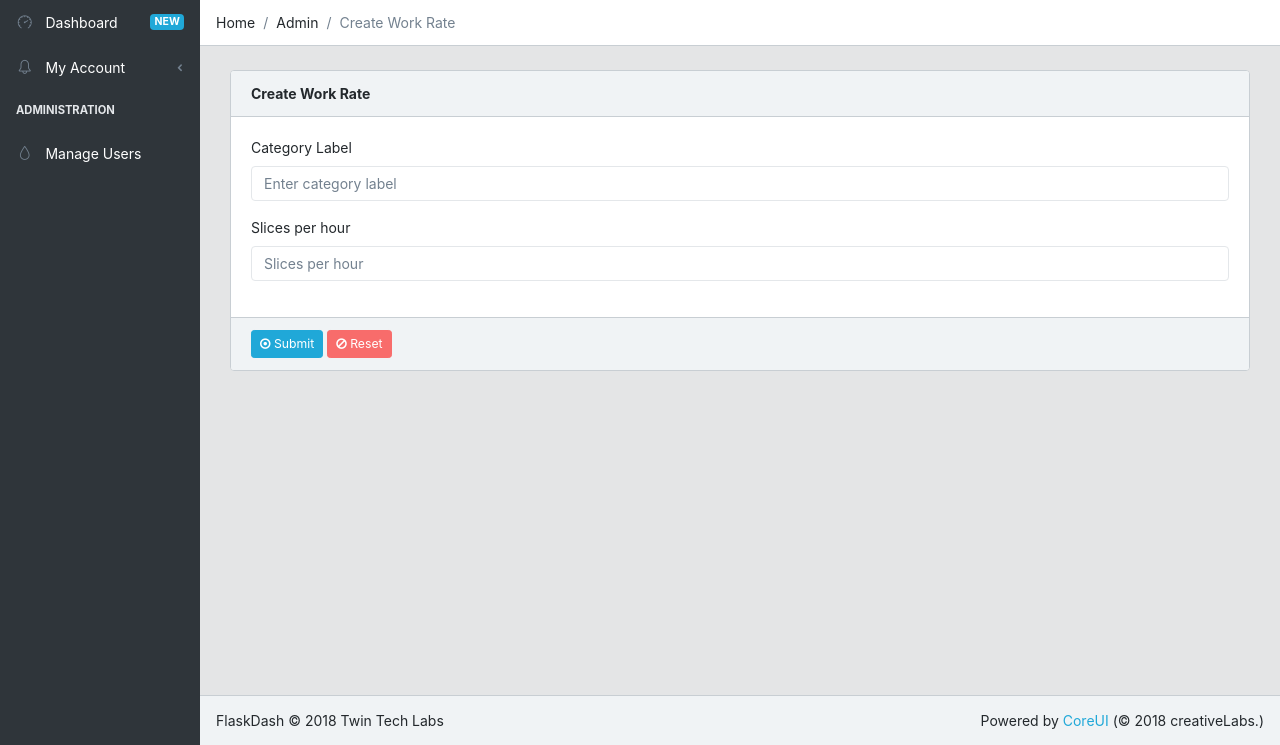
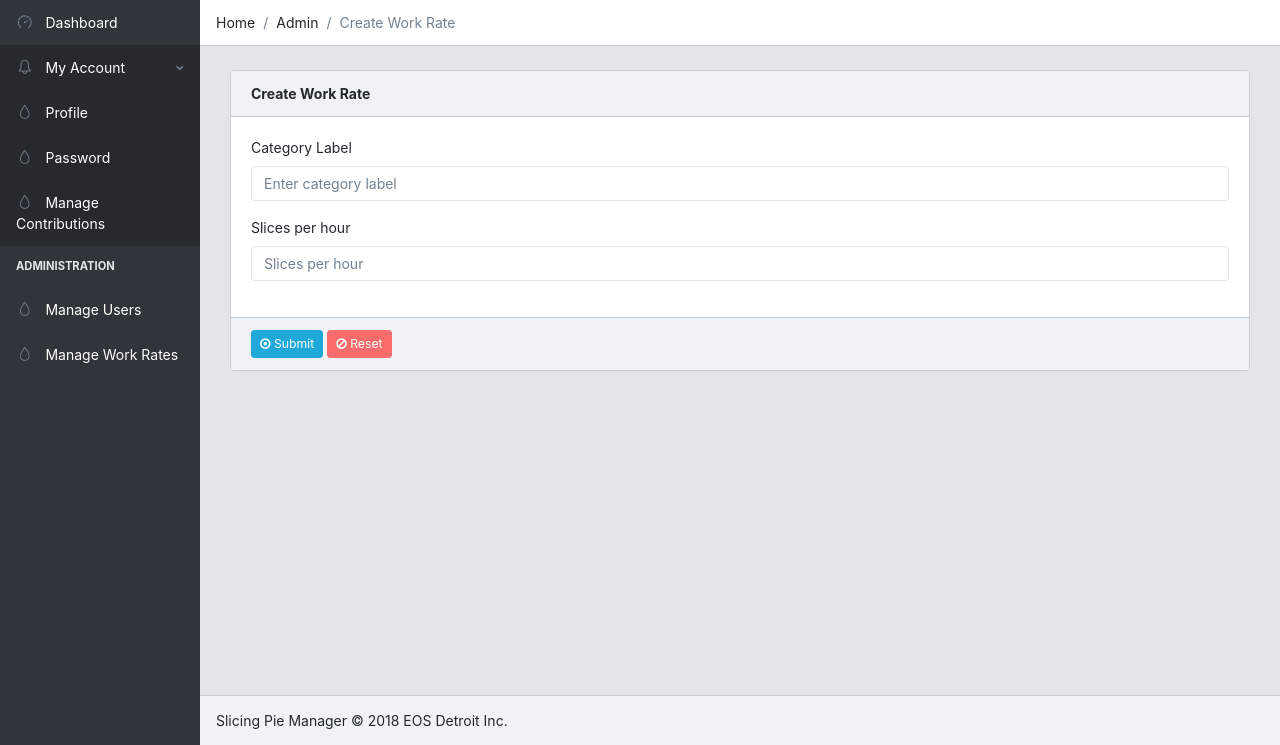
Before and after one commit to eosdetroit/slicing_pie_manager, a Flask app: template app/templates/pages/admin/create_work_rate.html in a window 1280 px wide. Shown: the part 55-800 px from the top of the page. Run offline with Flask 2, Linux system fonts and the light colour scheme; the template is opened without the code that fills it: values that come from a table or form of the project are taken from there, others are empty; parts of the project's set-up code (start-up, migrations or seed data) failed here and were passed over; some libraries are stand-ins or nearby versions.

Commit message:
Add nav links to pages for managing contributions and work rates.

```diff
--- a/app/templates/dark_layout.html
+++ b/app/templates/dark_layout.html
@@ -46,10 +46,9 @@
                   <li class="nav-item">
                     <a class="nav-link" href="{{ url_for('main.member_page') }}">
                       <i class="nav-icon icon-speedometer"></i> Dashboard
-                      <span class="badge badge-primary">NEW</span>
                     </a>
                   </li>
-                  <li class="nav-item nav-dropdown">
+                  <li class="nav-item nav-dropdown open">
                     <a class="nav-link nav-dropdown-toggle" href="#">
                       <i class="nav-icon icon-bell"></i> My Account</a>
                     <ul class="nav-dropdown-items">
@@ -61,12 +60,20 @@
                         <a class="nav-link" href="{{ url_for('user.change_password') }}">
                           <i class="nav-icon icon-drop"></i> Password</a>
                       </li>
+                      <li class="nav-item">
+                        <a class="nav-link" href="{{ url_for('main.create_contribution_page') }}">
+                          <i class="nav-icon icon-drop"></i> Manage Contributions</a>
+                      </li>
                     </ul>
                   </li>
                   <li class="nav-title">Administration</li>
                   <li class="nav-item">
                     <a class="nav-link" href="{{ url_for('main.user_admin_page') }}">
                       <i class="nav-icon icon-drop"></i> Manage Users</a>
+                  </li>
+                  <li class="nav-item">
+                    <a class="nav-link" href="{{ url_for('main.create_work_rate_page') }}">
+                      <i class="nav-icon icon-drop"></i> Manage Work Rates</a>
                   </li>
                 </ul>
               </nav>
@@ -94,11 +101,8 @@
         {% endblock %}
         </div>
         <footer class="app-footer">
-          <div>FlaskDash &copy; 2018 Twin Tech Labs</div>
+          <div>Slicing Pie Manager &copy; 2018 EOS Detroit Inc.</div>
           <div class="ml-auto">
-            <span>Powered by</span>
-            <a href="https://coreui.io">CoreUI</a>
-            <span>(&copy; 2018 creativeLabs.)</span>
           </div>
         </footer>
       </div>
```
